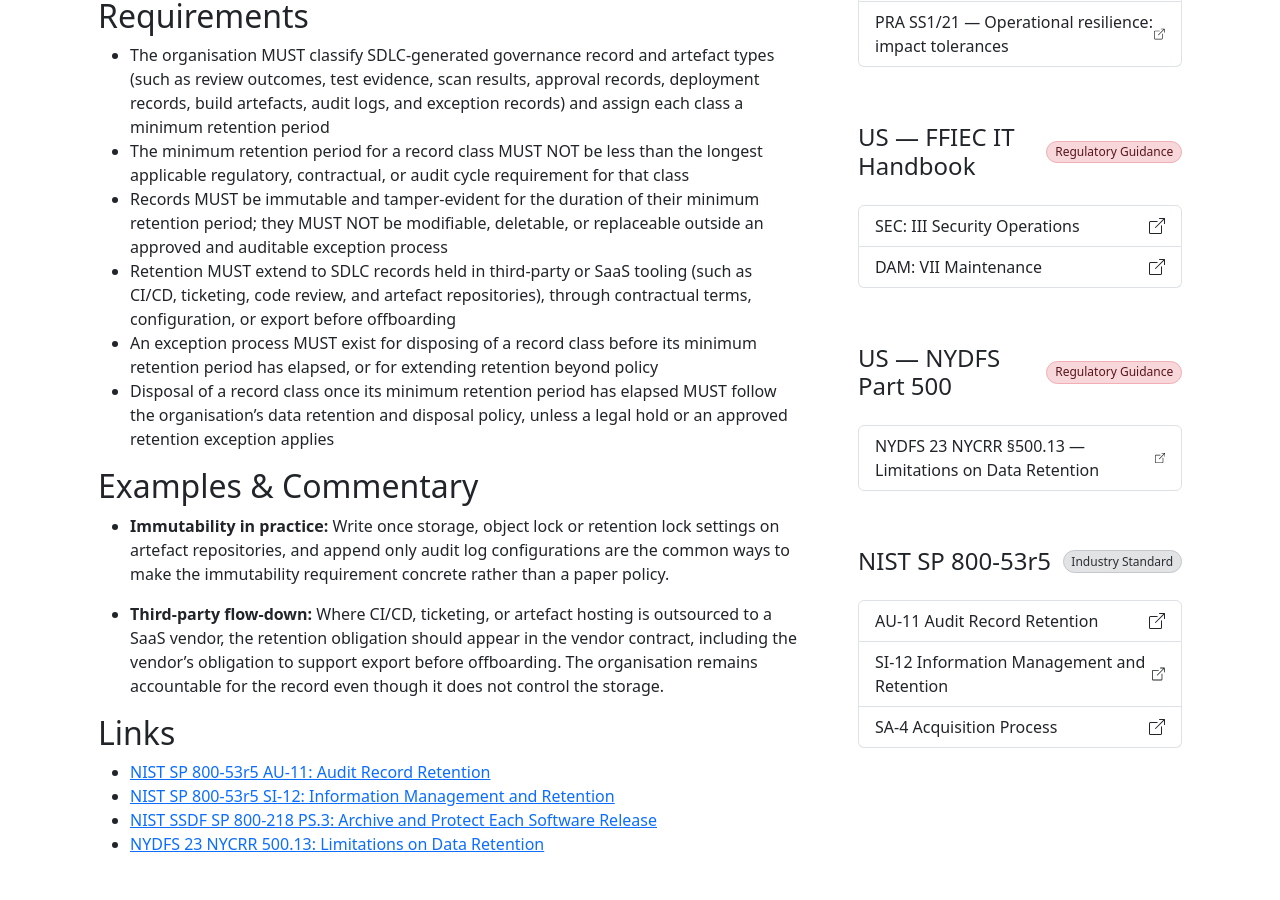
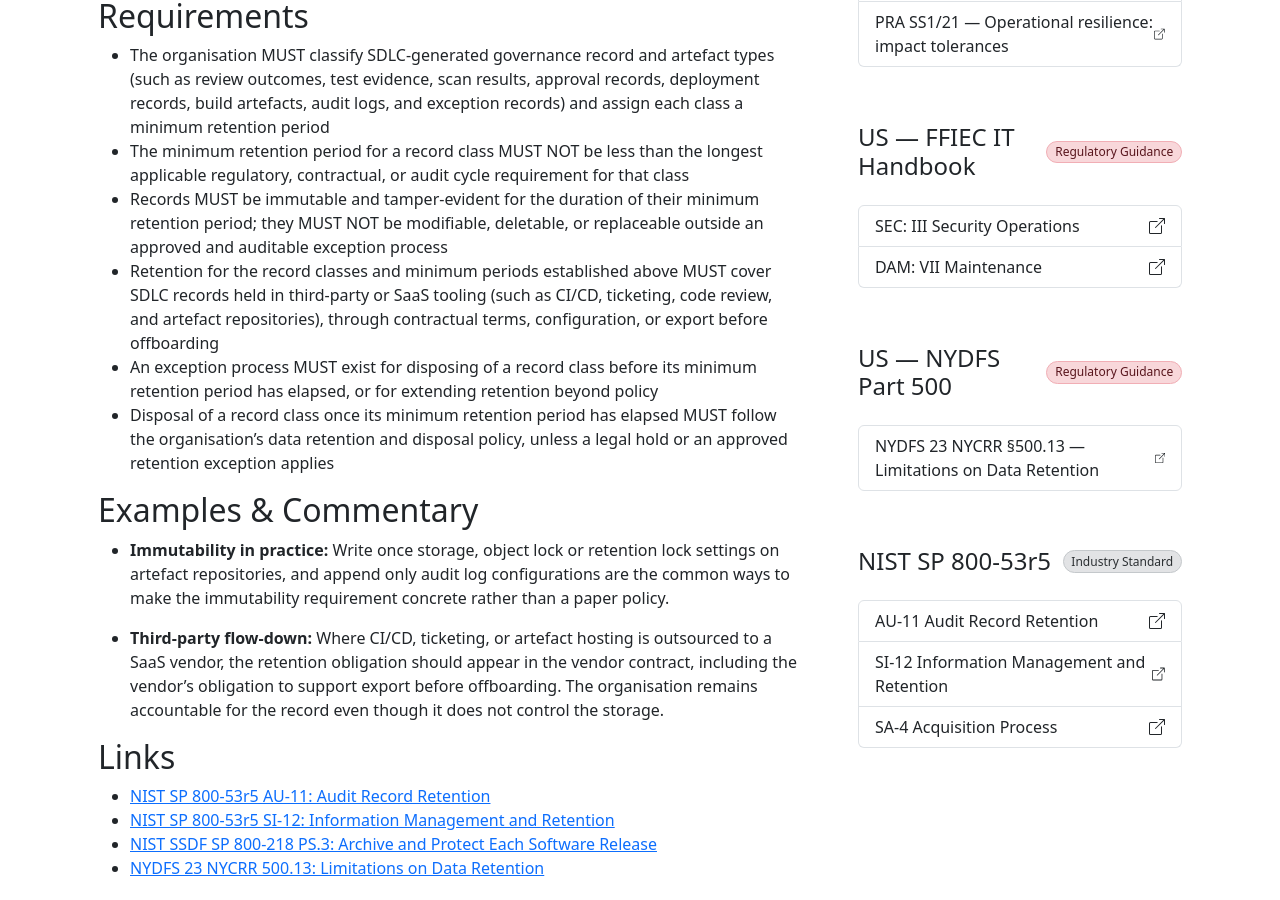
Before and after one commit to finos-labs/SDLC-Controls-Framework, a Jekyll site: the page built from docs/_mitigations/mi-22_data-retention.md, in a window 1280 px wide and 900 px high, scrolled down 1020 px. Built offline with Jekyll 4.4.1, drawn with Linux system fonts in a browser that asks for light colours.

Commit message:
Tie third-party retention requirement to record classes from requirement 1
Clarify that the third-party/SaaS retention requirement covers the
record classes and minimum periods already established by the
classification requirement, rather than reading as a separate,
unscoped obligation.

Signed-off-by: Germán Fuentes Capella <47056480+germanptr@users.noreply.github.com>

```diff
--- a/docs/_mitigations/mi-22_data-retention.md
+++ b/docs/_mitigations/mi-22_data-retention.md
@@ -44,7 +44,7 @@
 * The organisation MUST classify SDLC-generated governance record and artefact types (such as review outcomes, test evidence, scan results, approval records, deployment records, build artefacts, audit logs, and exception records) and assign each class a minimum retention period
 * The minimum retention period for a record class MUST NOT be less than the longest applicable regulatory, contractual, or audit cycle requirement for that class
 * Records MUST be immutable and tamper-evident for the duration of their minimum retention period; they MUST NOT be modifiable, deletable, or replaceable outside an approved and auditable exception process
-* Retention MUST extend to SDLC records held in third-party or SaaS tooling (such as CI/CD, ticketing, code review, and artefact repositories), through contractual terms, configuration, or export before offboarding
+* Retention for the record classes and minimum periods established above MUST cover SDLC records held in third-party or SaaS tooling (such as CI/CD, ticketing, code review, and artefact repositories), through contractual terms, configuration, or export before offboarding
 * An exception process MUST exist for disposing of a record class before its minimum retention period has elapsed, or for extending retention beyond policy
 * Disposal of a record class once its minimum retention period has elapsed MUST follow the organisation's data retention and disposal policy, unless a legal hold or an approved retention exception applies
 
```
